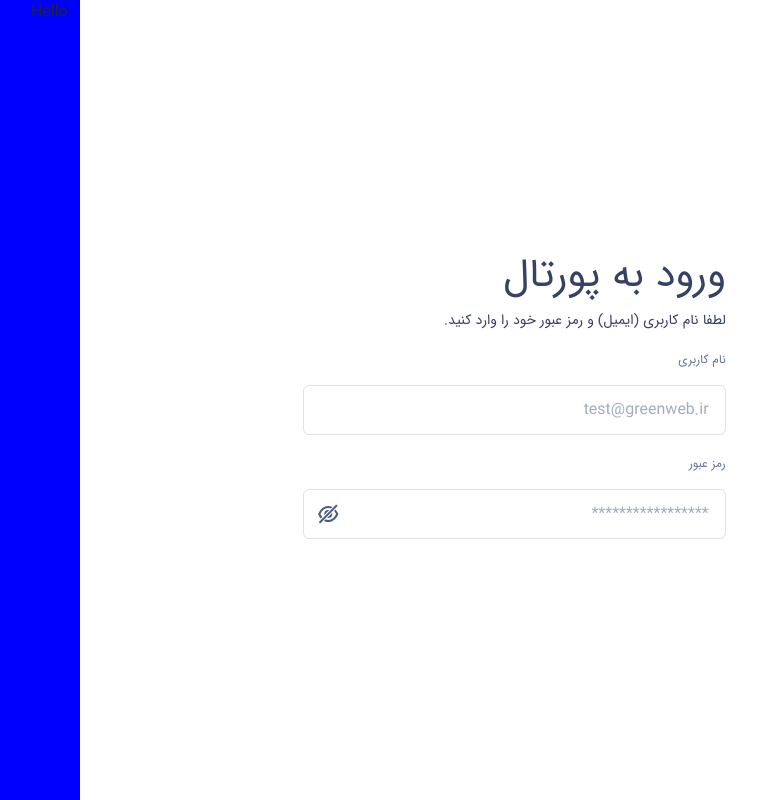
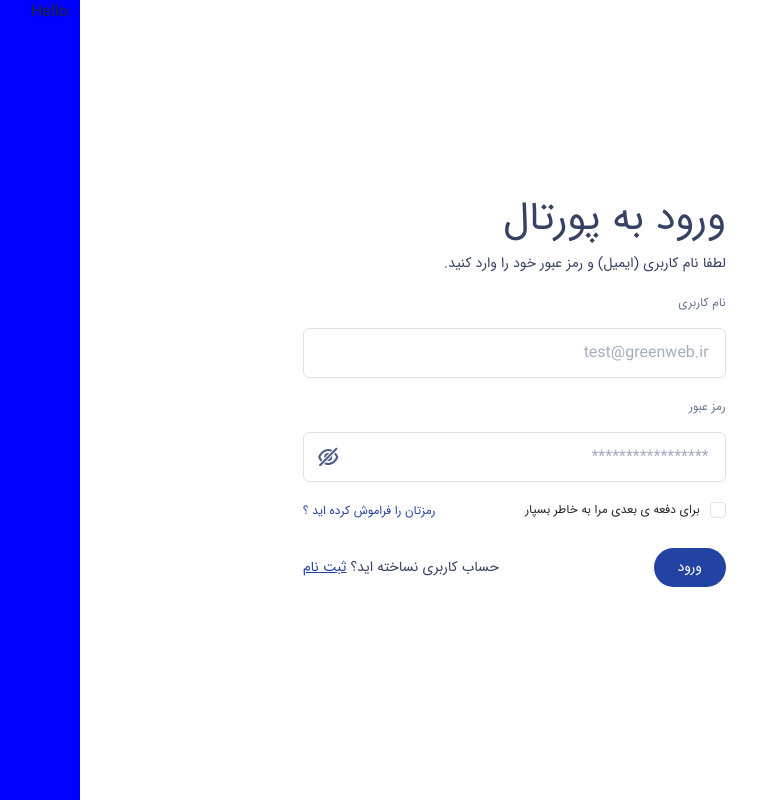
Before and after one commit to xander-zero/test-iranserver, a React (Create React App) app: page / in a window 1280 px wide. Shown: the whole page, without its empty margins (343-1100 px from the left). Built offline with nearby package versions, Linux system fonts and the light colour scheme.

Commit message:
create login desktop

```diff
--- a/package.json
+++ b/package.json
@@ -11,9 +11,12 @@
     "react": "^18.2.0",
     "react-bootstrap": "^2.5.0",
     "react-dom": "^18.2.0",
+    "react-redux": "^8.0.4",
     "react-router-dom": "^6.4.3",
     "react-scripts": "5.0.1",
     "reactstrap": "^9.1.5",
+    "redux": "^4.2.0",
+    "redux-thunk": "^2.4.1",
     "sass": "^1.55.0",
     "web-vitals": "^2.1.4",
     "yup": "^0.32.11"
--- /dev/null
+++ b/src/components/Form/CreateAccount.jsx
@@ -0,0 +1,23 @@
+import React from "react";
+import { Link } from "react-router-dom";
+
+import Typography from "../../Common/Typography/Typography";
+import SubmitButton from "./SubmitButton";
+
+const CreateAccount = () => {
+  return (
+    <div className="d-flex align-items-center justify-content-between my-4">
+      <SubmitButton title="ورود" />
+      <div>
+        <Typography className="create-account">
+          حساب کاربری نساخته اید؟{" "}
+          <span>
+            <Link to="/">ثبت نام</Link>
+          </span>
+        </Typography>
+      </div>
+    </div>
+  );
+};
+
+export default CreateAccount;
--- a/src/components/Form/InputControl.jsx
+++ b/src/components/Form/InputControl.jsx
@@ -11,6 +11,7 @@ const InputControl = ({
   isShowIcon,
   showIcon,
   onBlur,
+  handleChange,
 }) => {
   return (
     <>
@@ -24,6 +25,7 @@ const InputControl = ({
           class="form-control"
           placeholder={placeholder}
           onBlur={onBlur}
+          onChange={handleChange}
         />
         {icon && (
           <div className="icon-input-field" onClick={showIcon}>
--- /dev/null
+++ b/src/components/Form/RememberMe.jsx
@@ -0,0 +1,25 @@
+import React from "react";
+import { Link } from "react-router-dom";
+
+const RememberMe = ({ label }) => {
+  return (
+    <div className="d-flex align-items-center justify-content-between w-full ">
+      <div class="form-check d-flex align-items-center flex-1">
+        <input
+          class="form-check-input"
+          type="checkbox"
+          value=""
+          id="flexCheckDefault"
+        />
+        <label class="form-check-label" for="flexCheckDefault">
+          {label}
+        </label>
+      </div>
+      <Link to="/">
+        <p className="forget-password">رمزتان را فراموش کرده اید ؟</p>
+      </Link>
+    </div>
+  );
+};
+
+export default RememberMe;
--- /dev/null
+++ b/src/components/Form/SubmitButton.jsx
@@ -0,0 +1,17 @@
+import React from "react";
+
+import { useFormikContext } from "formik";
+
+const SubmitButton = ({ title }) => {
+  const { handleSubmit } = useFormikContext();
+
+  return (
+    <div>
+      <button onClick={handleSubmit} className="button-submit">
+        {title}
+      </button>
+    </div>
+  );
+};
+
+export default SubmitButton;
--- a/src/pages/Auth/Auth.jsx
+++ b/src/pages/Auth/Auth.jsx
@@ -1,12 +1,14 @@
 import { useState } from "react";
+import CreateAccount from "../../components/Form/CreateAccount";
 import Form from "../../components/Form/Form";
 import HeaderForm from "../../components/Form/HeaderForm";
 import InputField from "../../components/Form/InputField";
+import RememberMe from "../../components/Form/RememberMe";
 
 import { schemaValidationAuth } from "../../schema/schemaValidation";
 
 const initialValue = {
-  username: "",
+  email: "",
   password: "",
 };
 
@@ -43,6 +45,8 @@ const Auth = () => {
                 isShowIcon={isShow}
                 name="password"
               />
+              <RememberMe label="برای دفعه ی بعدی مرا به خاطر بسپار" />
+              <CreateAccount />
             </Form>
           </div>
         </div>
--- /dev/null
+++ b/src/service/apiConfig.js
@@ -0,0 +1,3 @@
+import axios from "axios";
+
+export const API = axios.create({ baseURL: process.env.REACT_APP_BASE_URL });
--- /dev/null
+++ b/src/service/auth.js
@@ -0,0 +1,4 @@
+import { API } from "./apiConfig";
+import { authQuery } from "./schema/auth";
+
+export const signIn = (userData) => API.post(authQuery.LOGIN, userData);
--- /dev/null
+++ b/src/service/schema/auth.js
@@ -0,0 +1,3 @@
+export const authQuery = {
+  LOGIN: "/login",
+};
--- a/src/theme/_variables.scss
+++ b/src/theme/_variables.scss
@@ -1,6 +1,14 @@
+// => Colors
 $blue_200: #364163;
 $blue_100: #2343a3;
 $gray_200: #667494;
 $gray_100: #a3adc0;
 $red_500: red;
 $borderInput: #c6cdda;
+$white: #ffffff;
+
+// => Size
+
+$size_100: 12px;
+$size_200: 14px;
+$size_400: 40px;
--- a/src/theme/authStyle/auth.scss
+++ b/src/theme/authStyle/auth.scss
@@ -1,11 +1,11 @@
 @import "../variables";
 .headerText {
-  font-size: 40px;
+  font-size: $size_400;
   color: $blue_200;
 }
 
 .subHeaderText {
-  font-size: 14px;
+  font-size: $size_200;
   color: $blue_200;
 }
 
@@ -34,6 +34,37 @@
 }
 
 .error-text {
-  font-size: 12px;
+  font-size: $size_100;
   color: $red_500;
 }
+
+.forget-password {
+  color: $blue-100;
+  font-size: $size_100;
+}
+.form-check-input {
+  margin: 0px !important;
+}
+.form-check-label {
+  font-size: $size_100;
+  margin: 0 10px;
+}
+.create-account {
+  font-size: $size_200;
+  color: $blue_200 !important;
+
+  span > a {
+    text-decoration: underline !important;
+    color: $blue_100;
+  }
+}
+
+.button-submit {
+  background: $blue_100;
+  width: 72px;
+  height: 39px;
+  border-radius: 20px;
+  border: none;
+  color: $white;
+  font-size: $size_200;
+}
```
Also changed, not shown: 2 other files (tests, documents, lock files or other folders).
